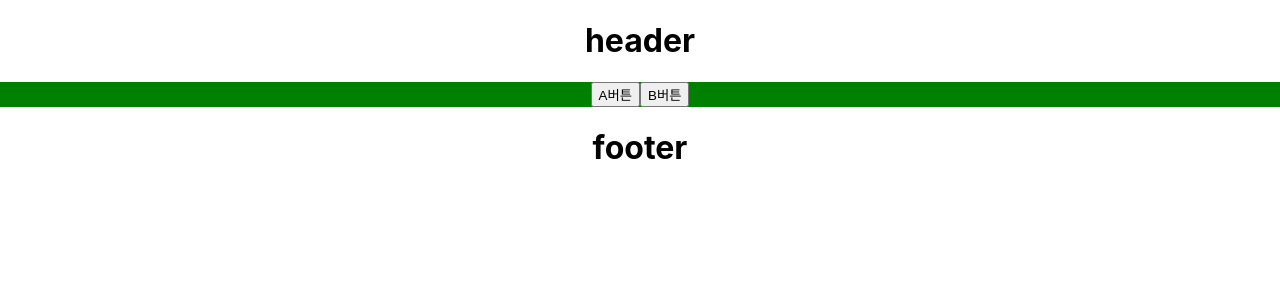
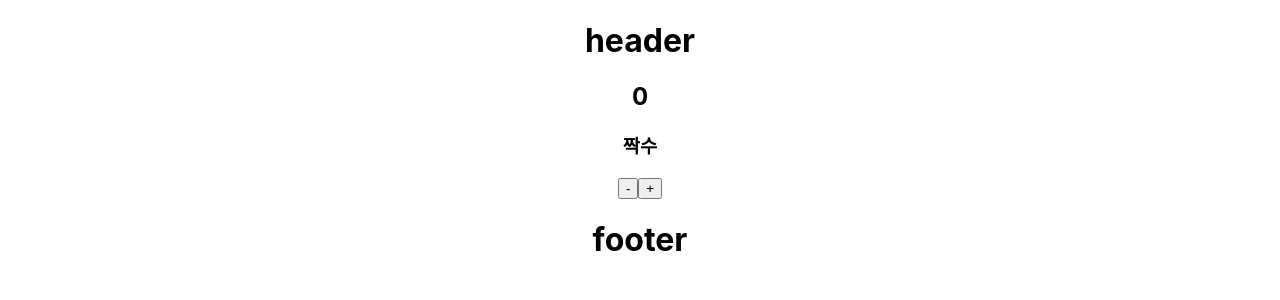
Before and after one commit to NaruNarsha/ReactBook, a React (Create React App) app in the folder chapter5/: page / in a window 1280 px wide. Shown: the top 300 px of the page. Built offline with nearby package versions, Linux system fonts and the light colour scheme.

Commit message:
update chapter5

```diff
--- a/chapter5/src/component/Body.js
+++ b/chapter5/src/component/Body.js
@@ -1,5 +1,5 @@
 import "./Body.css";
-
+import { useState } from "react";
 // function Body( {name, location, favorList = []}) {
 
 //     console.log(name, location, favorList);
@@ -45,23 +45,198 @@
 
 //==============================================================================
 
+// function Body(){
+//     function handleOnClick(e){
+//         console.clear();
+//         console.log(e);
+//         console.log(e.target.name)
+//     }
+
+//     return (
+//         <div className = "body">
+//             <button name="A버튼" onClick={handleOnClick}>
+//                 A버튼
+//             </button>
+//             <button name="B버튼" onClick={handleOnClick}>
+//                 B버튼
+//             </button>
+//         </div>
+//     );
+// }
+
+//==============================================================================
+
+
+// function Body(){
+//     console.log("Update");
+//     const [count, setCount] = useState(0);
+
+//     // const onIncrease = () => {
+//     //     setCount(count + 1);
+//     // }
+
+//     function onIncrease(){
+//         setCount(count + 1);
+//     }
+
+//     return (
+//         <div>
+//             <h2>{count}</h2>
+//             <button onClick={onIncrease}>+</button>
+//         </div>
+//     );
+// }
+
+
+//==============================================================================
+
+
+// function Body(){
+//     //console.clear();
+//     console.log("Render Body Component");
+
+//     const [date, setText] = useState("");
+
+//     const handleOnChange = (e) => {
+//         console.log("변경된 값: ", e.target.value);
+//         setText(e.target.value);
+//     }
+
+//     return (
+//         <div>
+//             <input type = "date" value = {date} onChange={handleOnChange} />
+//             <div>{date}</div>
+//         </div>
+//     );
+// }
+
+
+//==============================================================================
+
+// function Body(){
+//     //console.clear();
+//     console.log("Render Body Component");
+
+//     const [option, setOption] = useState("");
+
+//     // const handleOnChange = (e) => {
+//     //     console.log("변경된 값: ", e.target.value);
+//     //     setOption(e.target.value);
+//     // }
+
+//     function handleOnChange(e){
+//         console.log("변경된 값: ", e.target.value);
+//         setOption(e.target.value);
+//     }
+
+//     return (
+//         <div>
+//             <select value ={option} onChange={handleOnChange}>
+//                 <option value={"1번"}>1번</option>
+//                 <option value={"2번"}>2번</option>
+//                 <option value={"3번"}>3번</option>
+//             </select>
+//         </div>
+//     );
+// }
+
+//==============================================================================
+
+// function Body(){
+//     const [text, setText] = useState("");
+
+//     function handleOnChange(e){
+//         console.log("변경된 값: ", e.target.value);
+//         setText(e.target.value);
+//     }
+
+
+//     return (
+//         <div>
+//             <textarea value={text} onChange={handleOnChange} />
+//             <div>{text.length} / 200</div>
+//         </div>
+//     );
+// }
+
+
+
+//==============================================================================
+// 여러 개의 사용자 입력 관리하기
+
+// function Body(){
+
+//     const [state, setState] = useState({
+//         name: "",
+//         gender: "",
+//         birth: "",
+//         bio: "",
+//     });
+
+//     function handleOnChange(e){
+//         console.log("현재 수정 대상: ", e.target.name);
+//         console.log("수정값: ", e.target.value);
+
+//         setState({
+//             ...state,
+//             [e.target.name]: e.target.value,
+//         });
+//     };
+
+//     return (
+//         <div>
+//             <div>
+//                 <input name="name" value={state.name} onChange={handleOnChange} placeholder ="이름" />
+//             </div>
+//             <div>
+//                 <select name="gender" value={state.gender} onChange={handleOnChange}>
+//                     <option key={""}></option>
+//                     <option key={"남성"}>남성</option>
+//                     <option key={"여성"}>여성</option>
+//                 </select>
+
+
+//             </div>
+//             <div>
+//                 <input type="date" name="birth" value={state.birth} onChange={handleOnChange} />
+//             </div>
+//         </div>
+//     );
+//}
+
+
+//==============================================================================
+// Props와 State
+
+
+
+function Viewer({number}){
+    return <div>{number % 2 === 0 ? <h3>짝수</h3> : <h3>홀수</h3> }</div>
+}
+
+
 function Body(){
-    function handleOnClick(e){
-        console.clear();
-        console.log(e);
-        console.log(e.target.name)
-    }
+
+    const [number, setNumber] = useState(0);
+    const onIncrease = () => {
+        setNumber(number + 1);
+    };
+
+    const onDecrease = () => {
+        setNumber(number - 1);
+    };
 
     return (
-        <div className = "body">
-            <button name="A버튼" onClick={handleOnClick}>
-                A버튼
-            </button>
-            <button name="B버튼" onClick={handleOnClick}>
-                B버튼
-            </button>
+        <div>
+            <h2>{number}</h2>
+            <Viewer number = {number} />
+
+            <button onClick={onDecrease}>-</button>
+            <button onClick={onIncrease}>+</button>
         </div>
     );
+
+
 }
 
 
```
